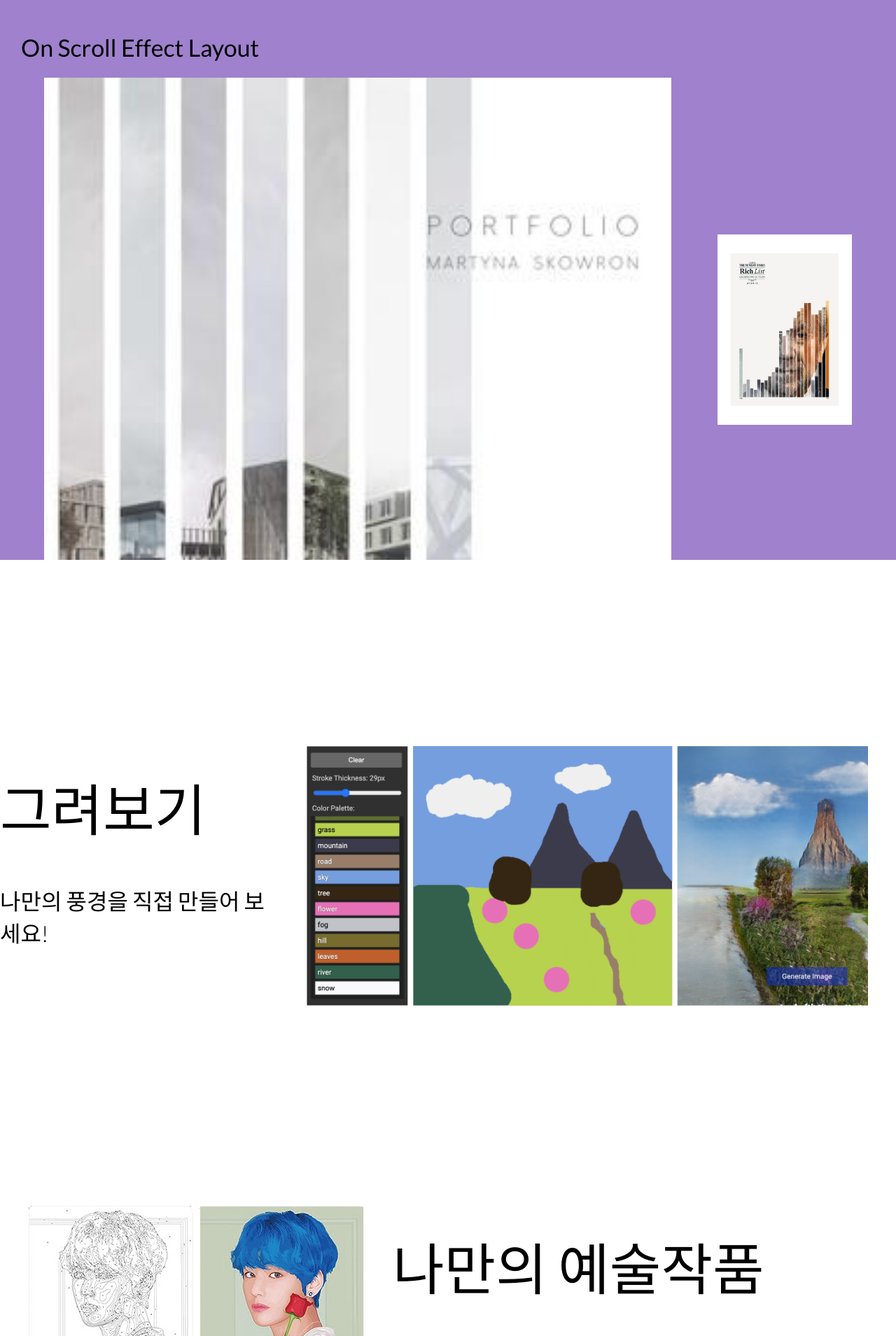
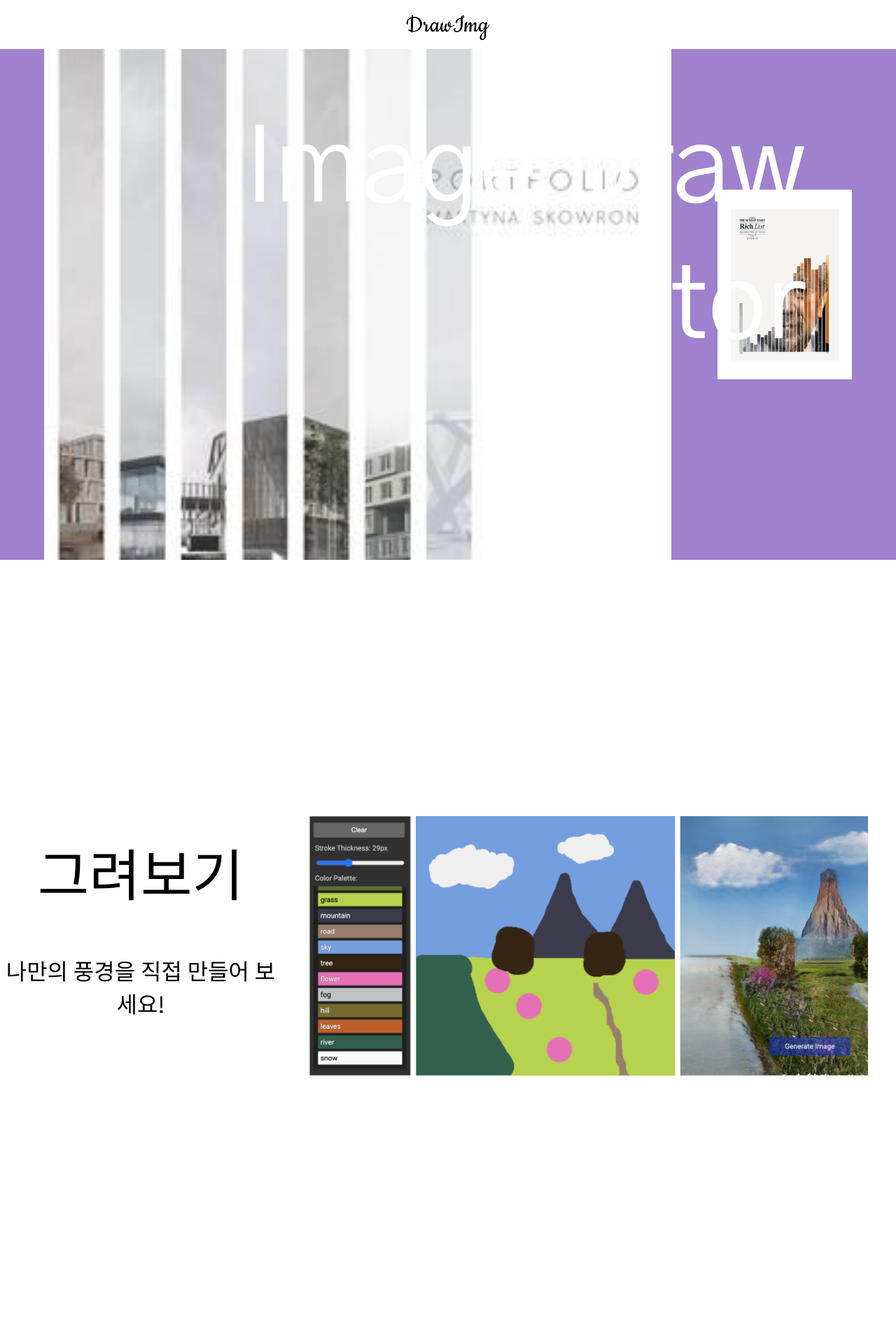
Before and after one commit to hopaom/DrawImg, a Django app: page / in a window 1280 px wide. Shown: the top 1909 px of the page at 70% size. Run offline with Django 3.2, Linux system fonts and the light colour scheme; parts of the project's set-up code (start-up, migrations or seed data) failed here and were passed over.

Commit message:
수정 - 스타일 형태, 효과 정리 완료

```diff
--- /dev/null
+++ b/static/css/header.css
@@ -0,0 +1,21 @@
+* {
+  font-family: 'Gothic A1', sans-serif;
+}
+header {
+  background: #fff;
+  margin: 0 auto;
+  width: 100vw;
+  height: 70px;
+  display: flex;
+  justify-content: center;
+  align-content: center;
+  position: absolute;
+  z-index: 1000;
+}
+.logo {
+  width: 120px;
+}
+.logo img {
+  display: block;
+  width: 120px;
+}
--- a/static/drawapp/css/PC.css
+++ b/static/drawapp/css/PC.css
@@ -1,11 +1,7 @@
 /* PC 화면 */
 @media screen and (min-width: 73.5em) {
 
-    .container {
-        margin: 0 auto;
-    }
-
-    .container > header {
+    .container .head {
         display: flex;
         flex-direction: column;
         width: 100vw;
@@ -16,32 +12,51 @@
         overflow: hidden;
     }
 
-    .container > header h1 {
-        font-size: 2.125em;
+    .container > .head h1 {
+        font-size: 150px;
         line-height: 1.3;
-        margin: 0 0 0.6em 0;
+        margin: 100px;
         float: left;
         font-weight: 400;
+        color: #fff;
+        z-index: 100;
+        position: absolute;
+        right: 30px;
+        text-align: right;
     }
 
-    .container header #main-img {
+    .container .head #main-img {
         display: flex;
         align-items: flex-end;
         justify-content: space-around;
     }
 
-    .container header #main-img > img {
+    .container .head #main-img > img {
         width: auto;
         height: auto;
+        transform-origin: center center 0px;
+
+        -webkit-transition: all 1.5s ease;
+        -moz-transition: all 1.5s ease;
+        -o-transition: all 1.5s ease;
+        transition: all 1.5s ease;
+    }
+
+    .container .head #main-img > img:hover {
+        -webkit-transform: scale(1.1, 1.1);
+        -moz-transform: scale(1.1, 1.1);
+        -o-transform: scale(1.1, 1.1);
+        transform: scale(1.1, 1.1);
     }
 
     .cbp-so-section {
         display: flex;
+        justify-content: center;
     }
 
     .container footer {
-        margin-top: 100px;
-        height: 90vh;
+        margin-top: 150px;
+        height: 80vh;
     }
 
     .container footer .upload-box .fade-up {
--- a/static/drawapp/css/demo.css
+++ b/static/drawapp/css/demo.css
@@ -1,6 +1,4 @@
-/* General Blueprint Style */
-@import url(http://fonts.googleapis.com/css?family=Lato:300,400,700);
-
+/* 공통 부분 */
 *, *:after, *:before {
     -webkit-box-sizing: border-box;
     -moz-box-sizing: border-box;
@@ -23,18 +21,20 @@
 }
 
 .cbp-so-section {
-    margin-top: 250px;
+    margin-top: 350px;
 }
 
 .cbp-so-section h2 {
     font-size: 5em;
     font-weight: 300;
     line-height: 1;
+    text-align: center;
 }
 
 .cbp-so-section p {
     font-size: 2em;
     font-weight: 300;
+    text-align: center;
 }
 
 /* upload */
@@ -74,7 +74,7 @@
     color: #fff;
 }
 
-.container footer .upload-box .fade-up .drag-area header {
+.container footer .upload-box .fade-up .drag-area #here {
     font-size: 20px;
     font-weight: 500;
     color: #fff;
--- a/static/drawapp/css/mobile.css
+++ b/static/drawapp/css/mobile.css
@@ -1,7 +1,7 @@
 /* 모바일 화면 */
 @media screen and (max-width: 73.5em) {
 
-    .container header {
+    .container .head {
         display: none
     }
 
@@ -30,6 +30,7 @@
         height: 100vh;
     }
 
+    /* 이미지 흐리게 */
     .container footer .upload-box .fade-up::before {
         background-image: url("/static/drawapp/img/03.jpg");
         background-repeat: no-repeat;
@@ -53,7 +54,7 @@
         margin-top: 100px;
     }
 
-    .container footer .upload-box .fade-up header, span {
+    .container footer .upload-box .fade-up #here, span {
         display: none;
     }
 
--- a/templates/drawapp/firstpage.html
+++ b/templates/drawapp/firstpage.html
@@ -14,14 +14,15 @@
     <link rel="stylesheet" type="text/css" href="/static/drawapp/css/scroll.css"/>
 </head>
 <body>
+{% include 'header.html' %}
 <div class="container">
-    <header class="clearfix">
-        <h1>On Scroll Effect Layout</h1>
+    <div class="head">
+        <h1>Image Draw Editor</h1>
         <div id="main-img">
             <img src="/static/drawapp/img/03.jpg" alt="img01" class="fade-right" style="width: 70vw; height: auto;">
             <img src="/static/drawapp/img/02.jpg" alt="img01" class="fade-left" style="width: 15vw; height: auto; margin-bottom: 50vh">
         </div>
-    </header>
+    </div>
     <div id="cbp-so-scroller" class="cbp-so-scroller">
         <section class="cbp-so-section">
             <article class="fade-right">
@@ -41,6 +42,7 @@
                 <p>내가 원하는 사진을 나만의 예술작품으로 만들어 보세요!</p>
             </article>
         </section>
+        <div id="color-box"></div>
         <section class="cbp-so-section">
             <article class="fade-right">
                 <h2>DIY 피포 페인팅</h2>
@@ -51,9 +53,6 @@
             </figure>
         </section>
     </div>
-    <div id="color-box">
-        .
-    </div>
     <footer>
         <div class="upload-box">
             <div class="fade-up">
@@ -62,7 +61,7 @@
                     <div class="icon"><i class="fas fa-cloud-upload-alt"></i></div>
                     <button>파일 업로드</button>
                     <span>OR</span>
-                    <header>파일을 여기에 드래그 하세요</header>
+                    <div id="here">파일을 여기에 드래그 하세요</div>
                     <input type="file" hidden>
                 </div>
                 <button>직접그리기</button>
--- a/templates/header.html
+++ b/templates/header.html
@@ -1,10 +1,9 @@
-<!DOCTYPE html>
-<html lang="en">
-<head>
-    <meta charset="UTF-8">
-    <title>Title</title>
-</head>
-<body>
-
-</body>
-</html>
+<link href="https://fonts.googleapis.com/css2?family=Gothic+A1&display=swap" rel="stylesheet">
+<link rel="stylesheet" type="text/css" href="/static/css/header.css"/>
+<header>
+    <a class="logo" href="/">
+        <h1>
+            <img src="/static/drawapp/img/logo.png" alt="/">
+        </h1>
+    </a>
+</header>
```
Also changed, not shown: static/drawapp/img/logo.png (added).
